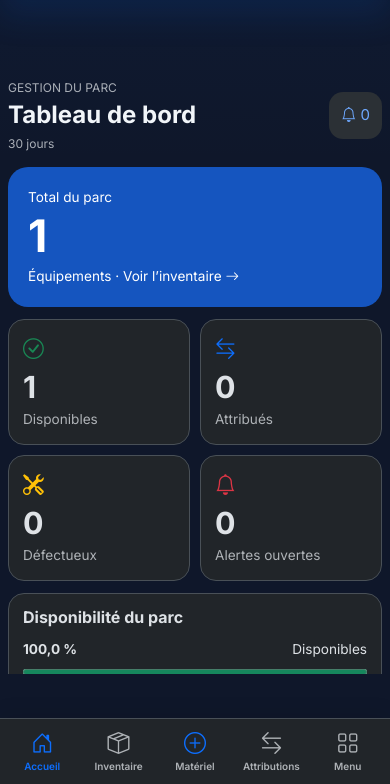
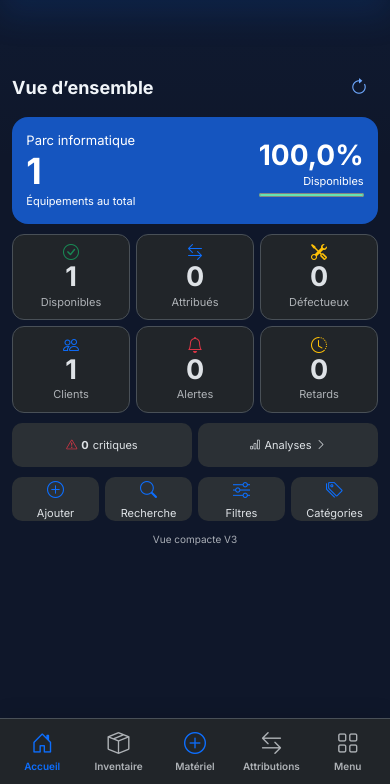
Before and after one commit to BlackGhost99/RadGestMat, a Django app: page / in a window 390 px wide. Shown: the part 60-844 px from the top of the page. Run offline with Django 4.2, Linux system fonts and the light colour scheme; a user stored in the database is signed in; tables that the repository leaves empty hold one stand-in row (values such as "Sample post"); some libraries are stand-ins or nearby versions.

Commit message:
feat(android): compact single-screen home with separate analytics and search view

```diff
--- a/templates/assets/dashboard.html
+++ b/templates/assets/dashboard.html
@@ -1,28 +1,29 @@
 {% extends 'base.html' %}
 
 {% block title %}Tableau de bord - RadGestMat{% endblock %}
-{% block body_class %}dashboard-page{% endblock %}
+{% block body_class %}dashboard-page {% if not request.GET and show_overview %}compact-home-active{% else %}compact-detail-active{% endif %}{% endblock %}
 
 {% block content %}
 <div class="dashboard-v2">
-    <section class="android-dashboard-intro" aria-label="Pilotage mobile">
-        <div class="android-title"><div><small>GESTION DU PARC</small><h1>Tableau de bord</h1><span>{{ period_label }}</span></div><a href="{% url 'assets:alerte_list' %}" aria-label="Alertes"><i class="bi bi-bell"></i> {{ unresolved_alerts }}</a></div>
-        {% if show_overview %}
-        <a class="android-total" href="{% url 'assets:materiel_list' %}"><span>Total du parc</span><strong>{{ total_materiel }}</strong><span>Équipements · Voir l’inventaire <i class="bi bi-arrow-right"></i></span></a>
-        <div class="android-metrics">
+    <section class="android-dashboard-intro compact-home-v3" aria-label="Tableau de bord compact">
+        <div class="compact-heading"><h1>Vue d’ensemble</h1><a href="{% url 'assets:dashboard' %}" aria-label="Actualiser"><i class="bi bi-arrow-clockwise"></i></a></div>
+        <a class="compact-total" href="{% url 'assets:materiel_list' %}"><div><span>Parc informatique</span><strong>{{ total_materiel }}</strong><small>Équipements au total</small></div><div class="compact-rate"><strong>{{ availability_ratio }}%</strong><small>Disponibles</small><progress max="100" value="{{ availability_ratio|floatformat:'u' }}" aria-label="Disponibilité"></progress></div></a>
+        <div class="compact-metrics">
             <a href="{% url 'assets:materiel_list' %}"><i class="bi bi-check-circle text-success"></i><strong>{{ materiel_disponible }}</strong><span>Disponibles</span></a>
             <a href="{% url 'assets:attribution_list' %}"><i class="bi bi-arrow-left-right text-primary"></i><strong>{{ materiel_attribue }}</strong><span>Attribués</span></a>
             <a href="{% url 'assets:materiel_list' %}"><i class="bi bi-tools text-warning"></i><strong>{{ materiel_defectueux }}</strong><span>Défectueux</span></a>
-            <a href="{% url 'assets:alerte_list' %}"><i class="bi bi-bell text-danger"></i><strong>{{ unresolved_alerts }}</strong><span>Alertes ouvertes</span></a>
+            <a href="{% url 'assets:client_list' %}"><i class="bi bi-people text-primary"></i><strong>{{ total_clients }}</strong><span>Clients</span></a>
+            <a href="{% url 'assets:alerte_list' %}"><i class="bi bi-bell text-danger"></i><strong>{{ unresolved_alerts }}</strong><span>Alertes</span></a>
+            <a href="{% url 'assets:attribution_list' %}"><i class="bi bi-clock-history text-warning"></i><strong>{{ overdue_attributions }}</strong><span>Retards</span></a>
         </div>
-        <div class="android-panel"><h2>Disponibilité du parc</h2><div class="android-ratio"><strong>{{ availability_ratio }} %</strong><span>Disponibles</span></div><progress max="100" value="{{ availability_ratio|floatformat:'u' }}" aria-label="Pourcentage disponible"></progress><div class="android-ratio"><strong>{{ allocation_ratio }} %</strong><span>Attribués</span></div><progress max="100" value="{{ allocation_ratio|floatformat:'u' }}" aria-label="Pourcentage attribué"></progress></div>
-        <div class="android-panel"><h2>À surveiller</h2><div class="android-attention"><a href="{% url 'assets:alerte_list' %}"><strong>{{ critical_alerts }}</strong> Alertes critiques</a><a href="{% url 'assets:attribution_list' %}"><strong>{{ overdue_attributions }}</strong> Retours en retard</a></div></div>
-        {% endif %}
-        <div class="android-panel"><h2>Actions rapides</h2><div class="android-actions">
+        <div class="compact-risk"><a href="{% url 'assets:alerte_list' %}"><i class="bi bi-exclamation-triangle text-danger"></i> <strong>{{ critical_alerts }}</strong> critiques</a><a href="?mobile_detail=1"><i class="bi bi-bar-chart"></i> Analyses <i class="bi bi-chevron-right"></i></a></div>
+        <div class="compact-actions">
         {% if request.profil_utilisateur.role == 'SUPER_ADMIN' or request.profil_utilisateur.role == 'DEPT_MANAGER' or request.profil_utilisateur.role == 'DEPT_USER' %}<a href="{% url 'assets:materiel_create' %}"><i class="bi bi-plus-circle"></i>Ajouter</a>{% endif %}
-        <a href="{% url 'assets:materiel_list' %}"><i class="bi bi-box-seam"></i>Stock</a><a href="{% url 'assets:attribution_list' %}"><i class="bi bi-arrow-left-right"></i>Attributions</a><a href="{% url 'assets:client_list' %}"><i class="bi bi-people"></i>Clients</a>
-        </div></div>
+        <a href="?mobile_detail=1#dashboard-search-form"><i class="bi bi-search"></i>Recherche</a><a href="?mobile_detail=1"><i class="bi bi-sliders"></i>Filtres</a><a href="{% url 'assets:categorie_list' %}"><i class="bi bi-tags"></i>Catégories</a>
+        </div>
+        <small class="compact-version">Vue compacte V3</small>
     </section>
+    <a class="compact-back" href="{% url 'assets:dashboard' %}"><i class="bi bi-arrow-left"></i> Retour à l’accueil</a>
 
     <section class="dashboard-hero card">
         <div class="dashboard-hero__copy">
@@ -1145,6 +1146,38 @@
 .dashboard-v2 .dashboard-list-item,.dashboard-v2 .dashboard-result-item,.dashboard-v2 .dashboard-stacked-item {background:var(--bs-body-bg)}
 }
 
+
+.compact-back {display:none}
+@media(max-width:991.98px){
+.dashboard-page:not(.compact-home-active) .compact-home-v3 {display:none}
+.compact-detail-active .compact-back {display:block;padding:8px;text-decoration:none}
+.compact-detail-active .dashboard-v2 .dashboard-kpis {display:grid;grid-template-columns:repeat(2,minmax(0,1fr))}
+.compact-home-active .dashboard-v2 > :not(.compact-home-v3) {display:none!important}
+.compact-home-active .app-main .app-content {padding:8px 12px!important}
+.compact-home-active .dashboard-v2 {display:block}
+.compact-home-v3 {gap:clamp(5px,1.2dvh,12px);font-size:13px}
+.compact-heading {display:flex;align-items:center;justify-content:space-between}
+.compact-heading h1 {font-size:18px;margin:0;font-weight:700}
+.compact-heading a {padding:6px 10px;font-size:18px}
+.compact-total {display:flex;align-items:center;justify-content:space-between;gap:8px;background:#1555bf;color:white!important;border-radius:16px;padding:clamp(8px,1.7dvh,16px);text-decoration:none}
+.compact-total div {display:grid;gap:2px}
+.compact-total strong {font-size:clamp(24px,4.5dvh,36px);line-height:1.05}
+.compact-total small {font-size:11px}
+.compact-rate {text-align:right;max-width:40%}
+.compact-rate strong {font-size:clamp(19px,3.6dvh,28px)}
+.compact-rate progress {width:100%;height:8px;accent-color:#65e4b0}
+.compact-metrics {display:grid;grid-template-columns:repeat(3,minmax(0,1fr));gap:6px}
+.compact-metrics a {display:grid;justify-items:center;gap:2px;padding:clamp(5px,1.1dvh,11px) 2px;border:1px solid var(--bs-border-color);border-radius:12px;background:var(--bs-body-bg);color:var(--bs-body-color);text-decoration:none;min-width:0}
+.compact-metrics i {font-size:16px;line-height:1}
+.compact-metrics strong {font-size:clamp(19px,3.5dvh,27px);line-height:1.1}
+.compact-metrics span {font-size:11px;color:var(--bs-secondary-color)}
+.compact-risk,.compact-actions {display:grid;grid-auto-flow:column;grid-auto-columns:minmax(0,1fr);gap:6px}
+.compact-risk a,.compact-actions a {display:flex;align-items:center;justify-content:center;gap:4px;min-height:44px;border-radius:10px;background:var(--bs-tertiary-bg);color:var(--bs-body-color);text-decoration:none;font-size:11px;text-align:center}
+.compact-actions a {flex-direction:column;gap:2px}
+.compact-actions i {font-size:17px;color:var(--bs-primary)}
+.compact-version {text-align:center;color:var(--bs-secondary-color);font-size:10px}
+@media(max-height:650px){.compact-home-v3 {gap:5px}.compact-version {display:none}.compact-heading a {padding:2px 8px}.compact-metrics a {padding:4px 2px}.compact-total {padding:8px 12px}}
+}
 </style>
 <script>
 (function () {
```
